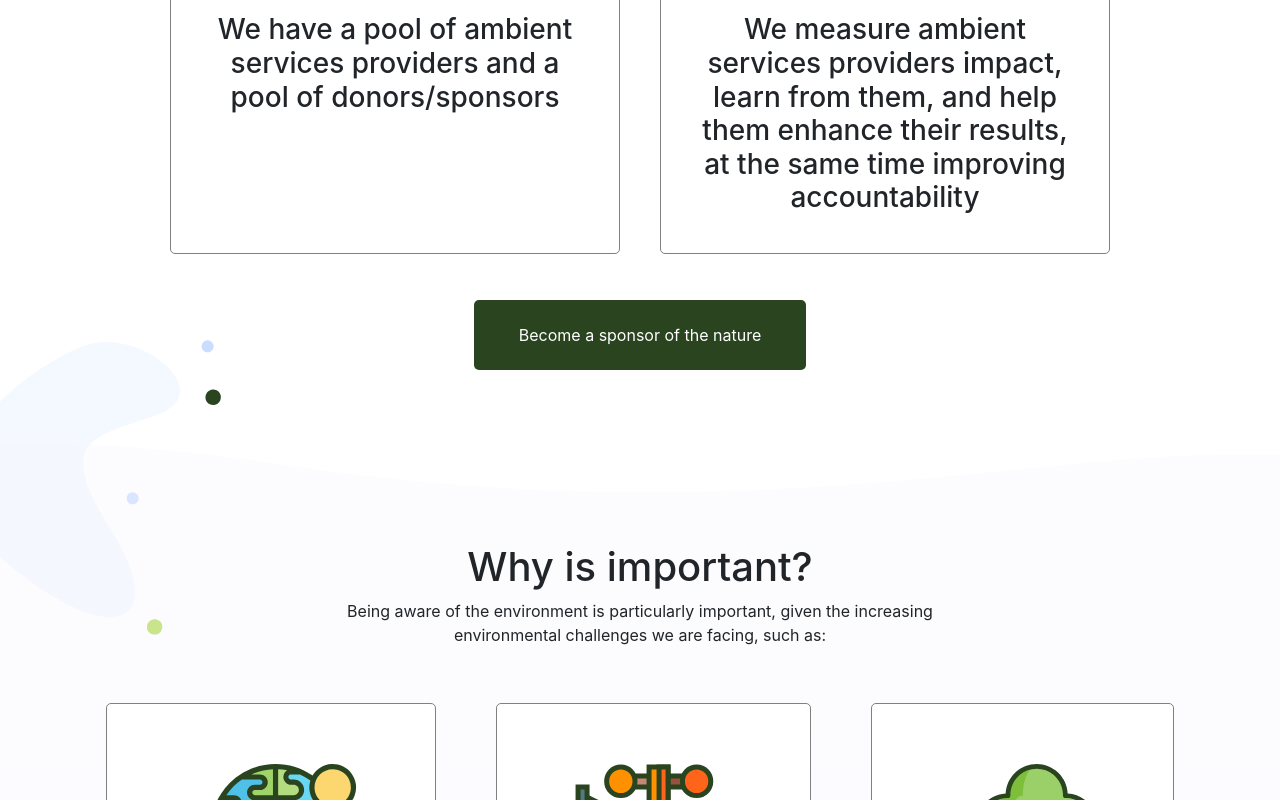
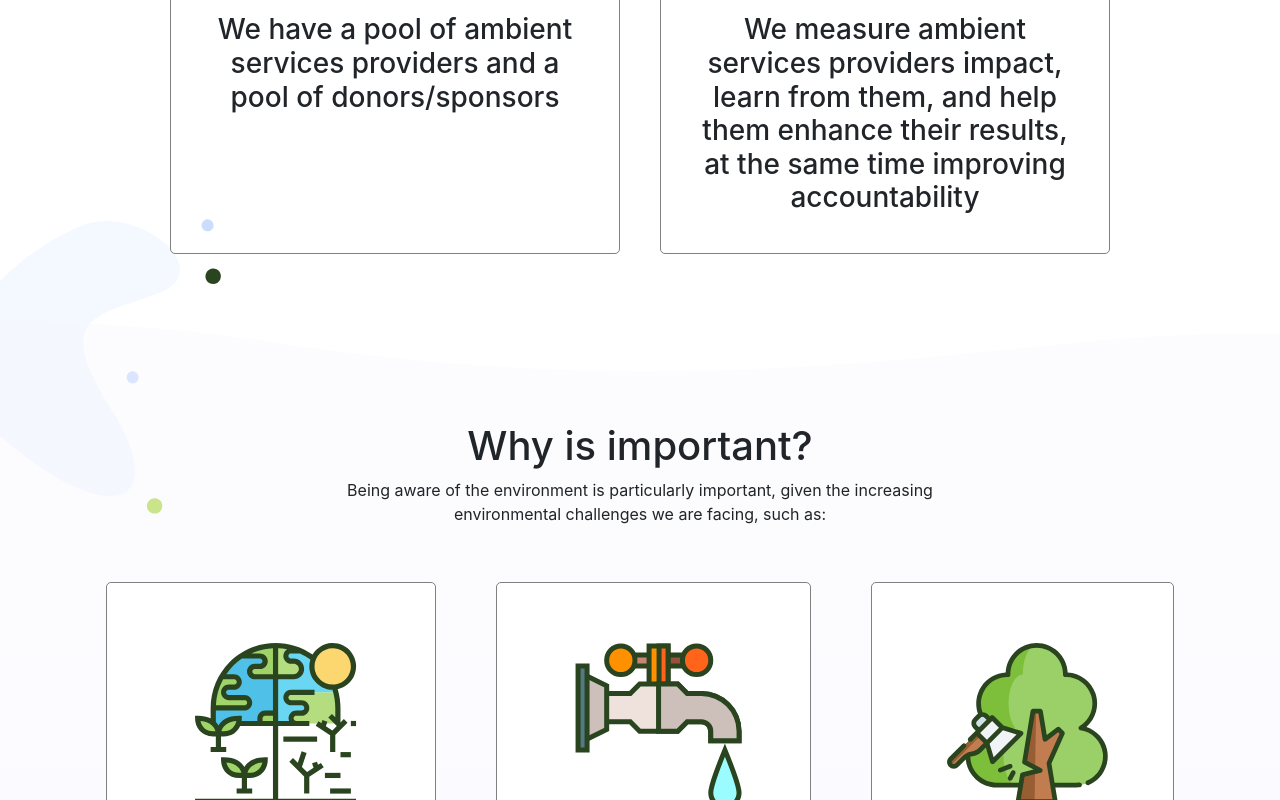
Before and after one commit to z0mbi19/acacia, a React (Create React App) app: page / in a window 1280 px wide. Shown: the part 1005-1805 px from the top of the page. Built offline with nearby package versions, Linux system fonts and the light colour scheme.

Commit message:
Sumindo com o botão "Become a sponsor"

```diff
--- a/src/Components/How/how.js
+++ b/src/Components/How/how.js
@@ -75,6 +75,7 @@ const CardsHow = styled.div`
     margin-left: 40%;
     margin-right: 40%;
     margin-bottom: 2%;
+    display: none;
   }
 `;
 
```
